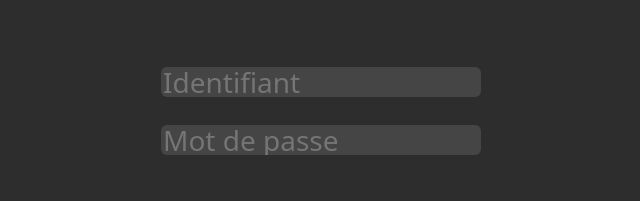
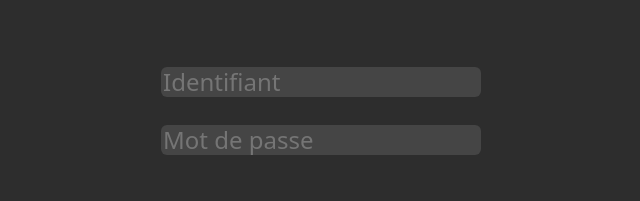
Before and after one commit to pdelagrange/Comparateur-Produits-Front, a React (Create React App) app: page /login in a window 1280 px wide. Shown: the part 197-398 px from the top of the page, without its empty margins (319-959 px from the left). Built offline with nearby package versions, Linux system fonts and the light colour scheme; the HTML template or start-up script is replaced by a standard one; a web font is replaced by a local one.

Commit message:
fixing login and root size

```diff
--- a/src/Styles/App.css
+++ b/src/Styles/App.css
@@ -2,6 +2,10 @@
   text-align: center;
 }
 
+
+html,#root{
+  min-width: 320px
+}
 .App-logo {
   height: 40vmin;
   pointer-events: none;
@@ -122,13 +126,13 @@ a:hover {
   background-color: #5c5c5c !important;
 }
 
-@media only screen and (max-width: 630px) {
+@media only screen and (max-width: 666px) {
   .header > .large{
     display: none;
   }
 }
 
-@media only screen and (min-width: 630px) {
+@media only screen and (min-width: 666px) {
   .header > .small{
     display: none;
   }
@@ -215,3 +219,7 @@ div .product-description{
   }
 
 }
+
+.login-input{
+  min-width: 150px;
+}
--- a/src/Views/Login.jsx
+++ b/src/Views/Login.jsx
@@ -56,7 +56,7 @@ export default function Login() {
           <span id="elem-wrapper" className="pt-4 w-100 d-flex justify-content-center">
             <input
               placeholder="Identifiant"
-              className="bg-info mt-1 text-primary border-0 rounded inputHeight w-50 fs-3"
+              className="bg-info mt-1 text-primary border-0 rounded inputHeight w-50 fs-4 login-input"
               type="text"
               onChange={(e) => setlogin(e.target.value)}
             />
@@ -64,13 +64,13 @@ export default function Login() {
           <span id="elem-wrapper" className="pt-4 w-100 d-flex justify-content-center">
             <input
               placeholder="Mot de passe"
-              className="bg-info mt-1 text-primary border-0 rounded inputHeight w-50 fs-3"
+              className="bg-info mt-1 text-primary border-0 rounded inputHeight w-50 fs-4 login-input"
               type="password"
               onChange={(e) => setPassword(e.target.value)}
             />
           </span>
           <div className="pt-5">
-            <button className="btn btn-primary fs-3" type="submit">Se connecter</button>
+            <button className="btn btn-primary fs-3 login-input" type="submit">Se connecter</button>
           </div>
           <div className="pt-2 fs-4">
             <a href="/signIn" className="text-primary">S'inscrire</a>
```
